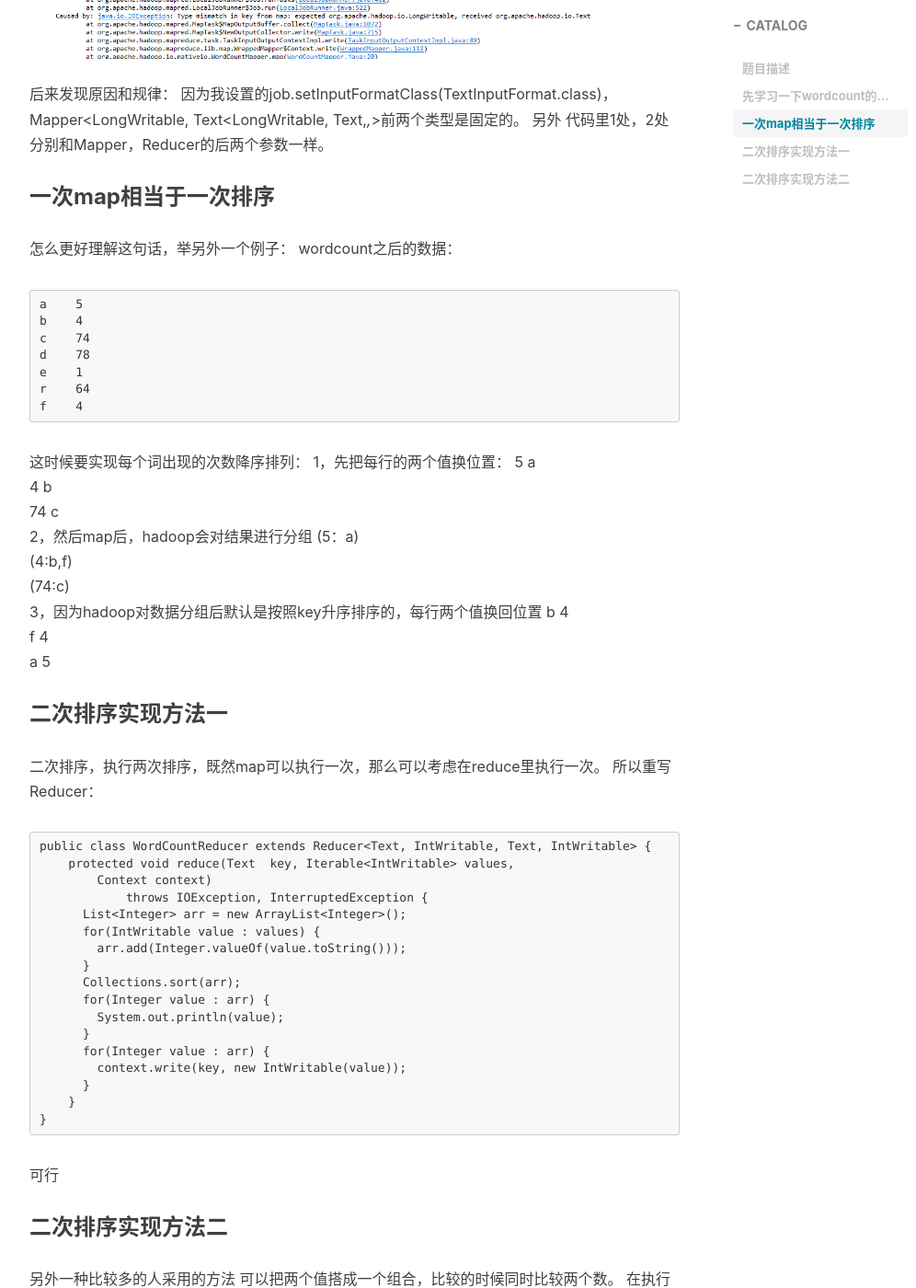
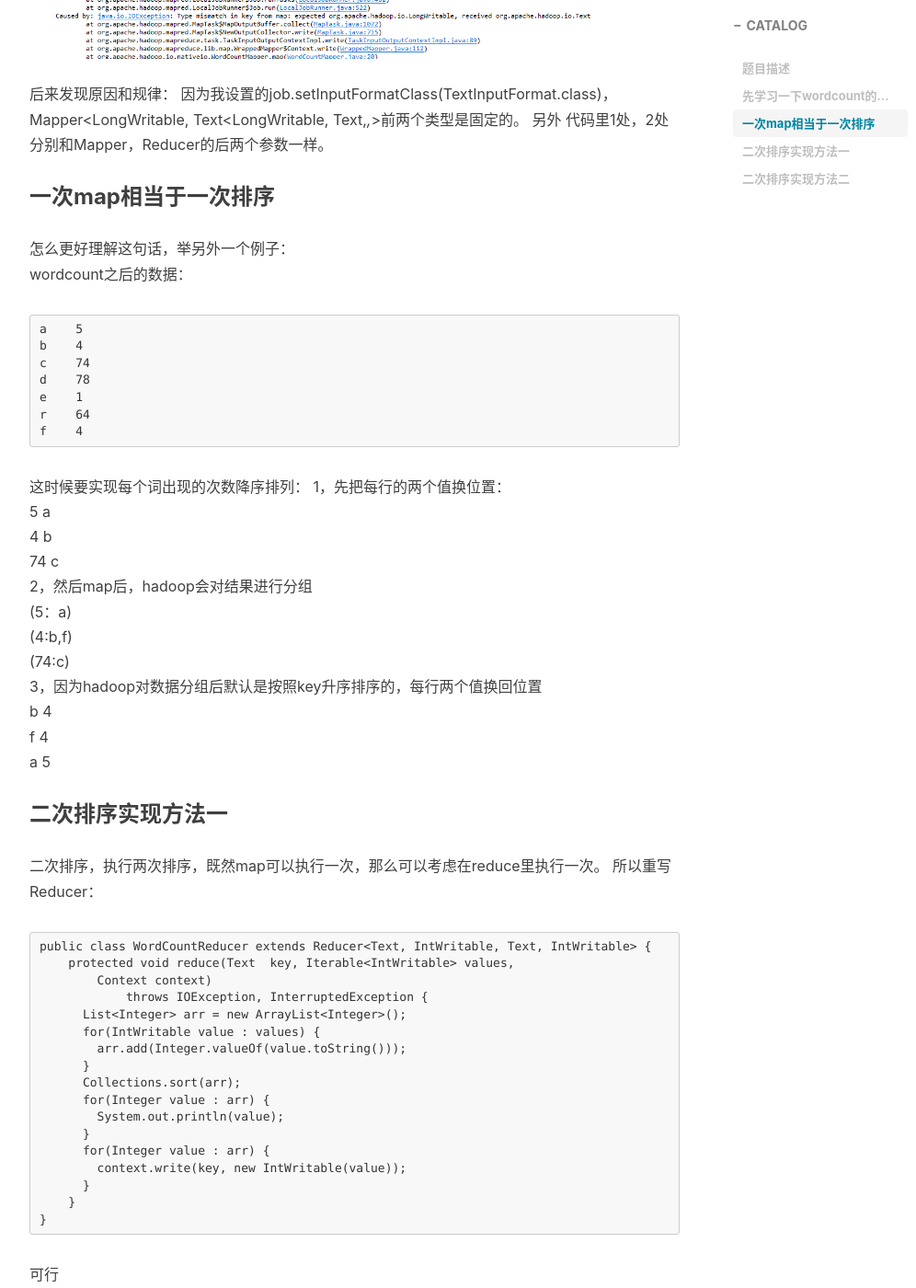
Before and after one commit to archer811/archer811.github.io, a Jekyll site: the page built from _posts/2017-07-12-mr-Secondary-Sorting.markdown, in a window 1280 px wide and 1400 px high, scrolled down 2098 px. Shown: the whole window at 92% size, without its empty margins (233-1229 px from the left). Built offline with Jekyll 4.4.1, drawn with Linux system fonts in a browser that asks for light colours; nearby versions of some CDN libraries; comment, search, counter and statistics services are not loaded; some of the changed text lies outside the part shown.

Commit message:
modify post

````diff
--- a/_posts/2017-07-12-mr-Secondary-Sorting.markdown
+++ b/_posts/2017-07-12-mr-Secondary-Sorting.markdown
@@ -86,7 +86,7 @@ public class WordCountReducer extends Reducer<Text, IntWritable, Text, IntWritab
 
 
 ### 一次map相当于一次排序
-怎么更好理解这句话，举另外一个例子：
+怎么更好理解这句话，举另外一个例子：<br>
 wordcount之后的数据：
 ```
 a    5
@@ -98,15 +98,15 @@ r    64
 f    4
 ```
 这时候要实现每个词出现的次数降序排列：
-1，先把每行的两个值换位置：
+1，先把每行的两个值换位置：<br>
 5 a<br>
 4 b<br>
 74 c<br>
-2，然后map后，hadoop会对结果进行分组
+2，然后map后，hadoop会对结果进行分组<br>
 (5：a)<br>
 (4:b,f)<br>
 (74:c)<br>
-3，因为hadoop对数据分组后默认是按照key升序排序的，每行两个值换回位置
+3，因为hadoop对数据分组后默认是按照key升序排序的，每行两个值换回位置<br>
 b 4<br>
 f 4<br>
 a 5<br>
@@ -136,9 +136,9 @@ public class WordCountReducer extends Reducer<Text, IntWritable, Text, IntWritab
 ```
 可行
 ### 二次排序实现方法二
-另外一种比较多的人采用的方法
-可以把两个值搭成一个组合，比较的时候同时比较两个数。
-在执行map的时候就排序组合，reduce的时候只是输出结果。
+另外一种比较多的人采用的方法<br>
+可以把两个值搭成一个组合，比较的时候同时比较两个数。<br>
+在执行map的时候就排序组合，reduce的时候只是输出结果。<br>
 封装一个自定义类型
 ```
 private static class MyNewKey implements WritableComparable<MyNewKey> {
````
